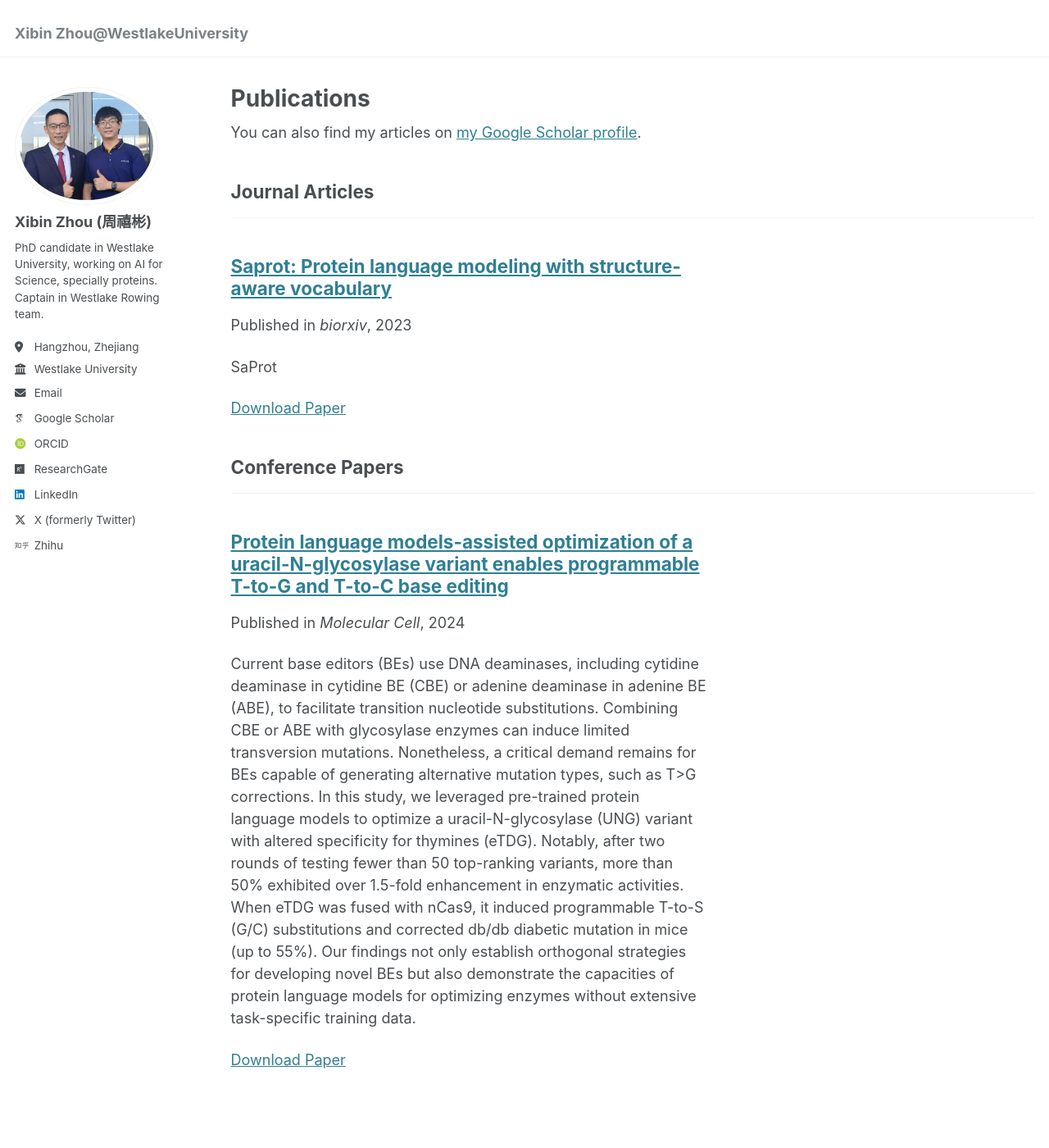
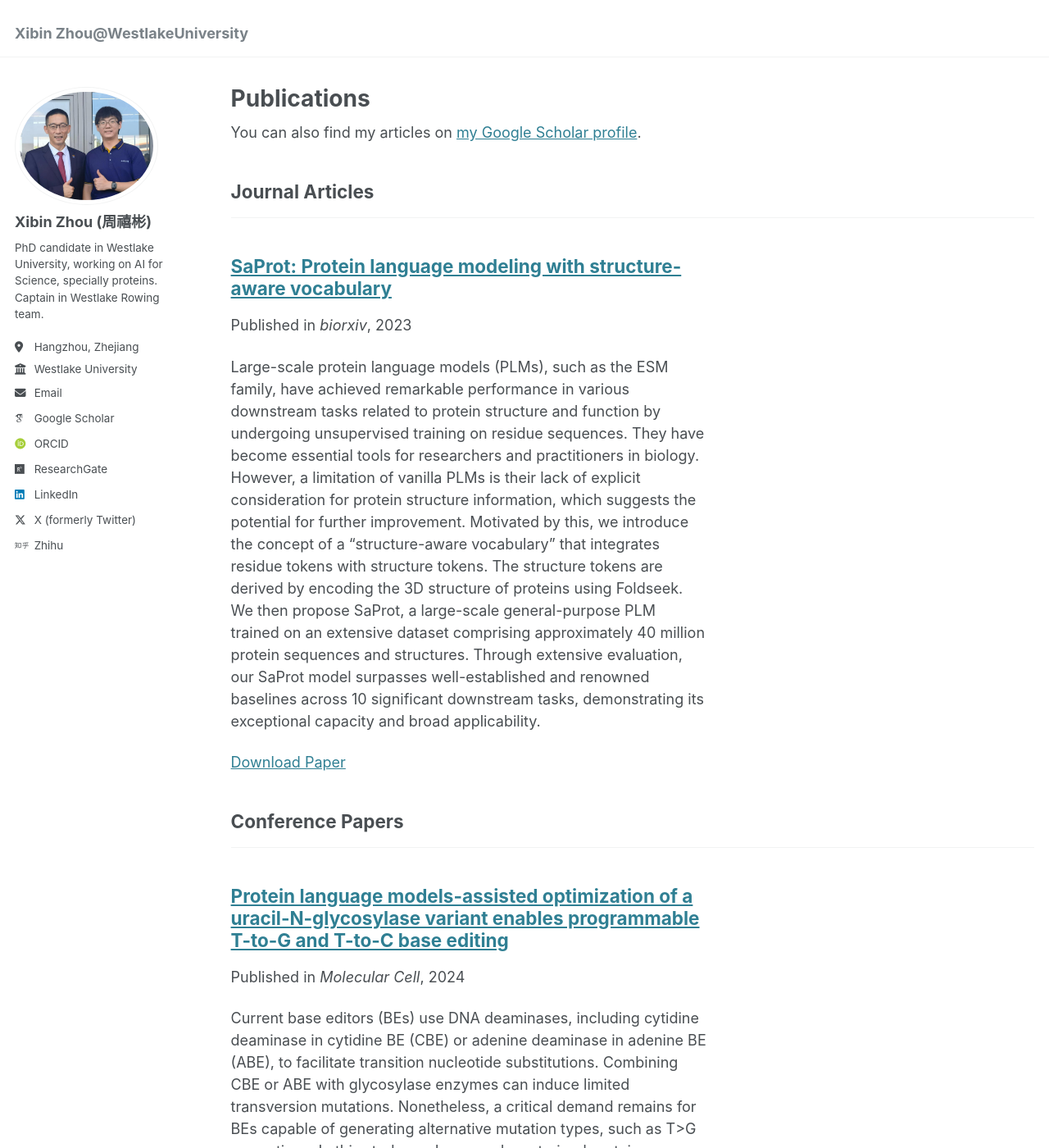
Before and after one commit to zhoubay/zhoubay.github.io, a Jekyll site: the page built from _pages/publications.html, in a window 1280 px wide and 1400 px high. Shown: the whole window at 82% size. Built offline with Jekyll 4.4.1, drawn with Linux system fonts in a browser that asks for light colours; some web fonts are replaced.

Commit message:
udpate to SaProt

```diff
--- a/_publications/2023-10-01-SaProt.md
+++ b/_publications/2023-10-01-SaProt.md
@@ -1,9 +1,9 @@
 ---
-title: "Saprot: Protein language modeling with structure-aware vocabulary"
+title: "SaProt: Protein language modeling with structure-aware vocabulary"
 collection: publications
 category: manuscripts
 permalink: /publication/SaProt
-excerpt: 'SaProt'
+excerpt: 'Large-scale protein language models (PLMs), such as the ESM family, have achieved remarkable performance in various downstream tasks related to protein structure and function by undergoing unsupervised training on residue sequences. They have become essential tools for researchers and practitioners in biology. However, a limitation of vanilla PLMs is their lack of explicit consideration for protein structure information, which suggests the potential for further improvement. Motivated by this, we introduce the concept of a “structure-aware vocabulary” that integrates residue tokens with structure tokens. The structure tokens are derived by encoding the 3D structure of proteins using Foldseek. We then propose SaProt, a large-scale general-purpose PLM trained on an extensive dataset comprising approximately 40 million protein sequences and structures. Through extensive evaluation, our SaProt model surpasses well-established and renowned baselines across 10 significant downstream tasks, demonstrating its exceptional capacity and broad applicability.'
 date: 2023-10-01
 venue: 'biorxiv'
 # slidesurl: 'http://academicpages.github.io/files/slides1.pdf'
@@ -11,4 +11,4 @@ paperurl: 'https://www.biorxiv.org/content/10.1101/2023.10.01.560349v5.abstract'
 # citation: 'Your Name, You. (2009). &quot;Paper Title Number 1.&quot; <i>Journal 1</i>. 1(1).'
 ---
 
-Large-scale protein language models (PLMs), such as the ESM family, have achieved remarkable performance in various downstream tasks related to protein structure and function by undergoing unsupervised training on residue sequences. They have become essential tools for researchers and practitioners in biology. However, a limitation of vanilla PLMs is their lack of explicit consideration for protein structure information, which suggests the potential for further improvement. Motivated by this, we introduce the concept of a “structure-aware vocabulary” that integrates residue tokens with structure tokens. The structure tokens are derived by encoding the 3D structure of proteins using Foldseek. We then propose SaProt, a large-scale general-purpose PLM trained on an extensive dataset comprising approximately 40 million protein sequences and structures. Through extensive evaluation, our SaProt model surpasses well-established and renowned baselines across 10 significant downstream tasks, demonstrating its exceptional capacity and broad applicability. We have made the code1, pre-trained model, and all relevant materials available at https://github.com/westlake-repl/SaProt.
+Large-scale protein language models (PLMs), such as the ESM family, have achieved remarkable performance in various downstream tasks related to protein structure and function by undergoing unsupervised training on residue sequences. They have become essential tools for researchers and practitioners in biology. However, a limitation of vanilla PLMs is their lack of explicit consideration for protein structure information, which suggests the potential for further improvement. Motivated by this, we introduce the concept of a “structure-aware vocabulary” that integrates residue tokens with structure tokens. The structure tokens are derived by encoding the 3D structure of proteins using Foldseek. We then propose SaProt, a large-scale general-purpose PLM trained on an extensive dataset comprising approximately 40 million protein sequences and structures. Through extensive evaluation, our SaProt model surpasses well-established and renowned baselines across 10 significant downstream tasks, demonstrating its exceptional capacity and broad applicability. We have made the code, pre-trained model, and all relevant materials available at https://github.com/westlake-repl/SaProt.
```
